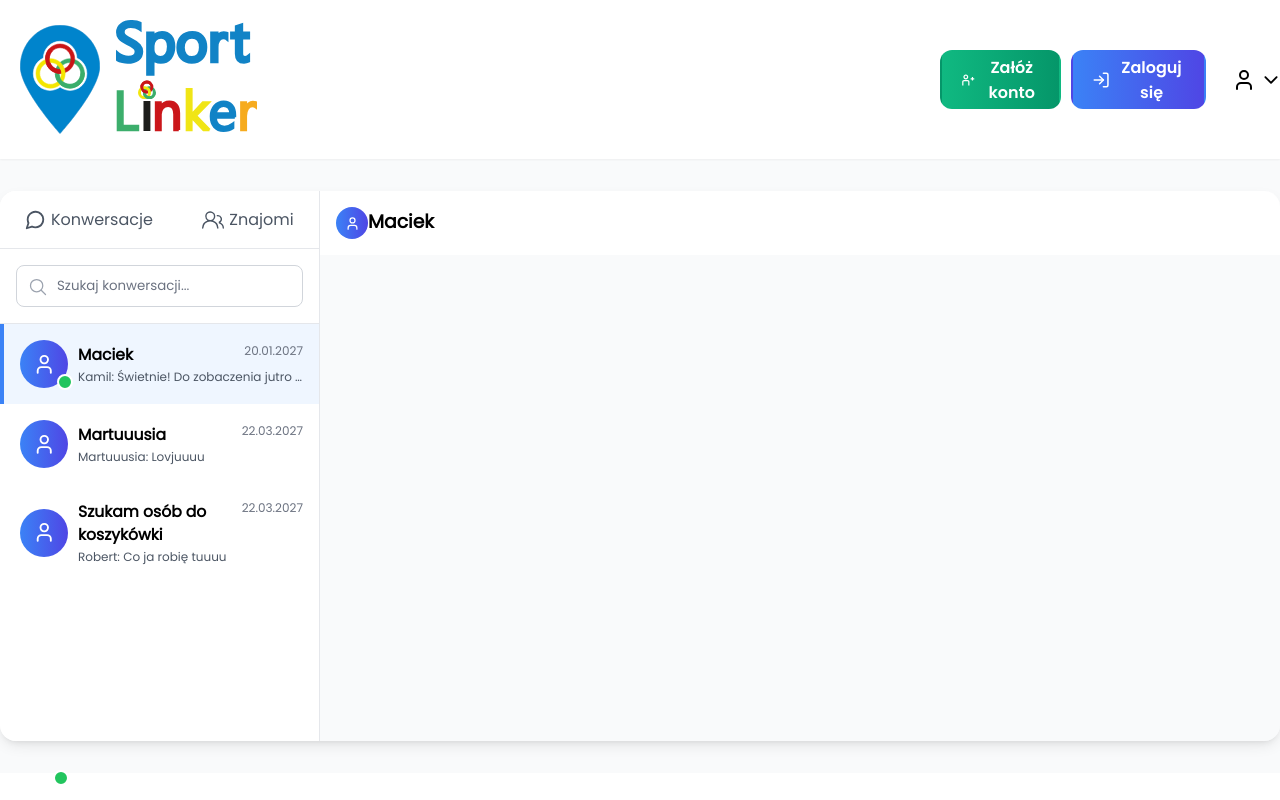
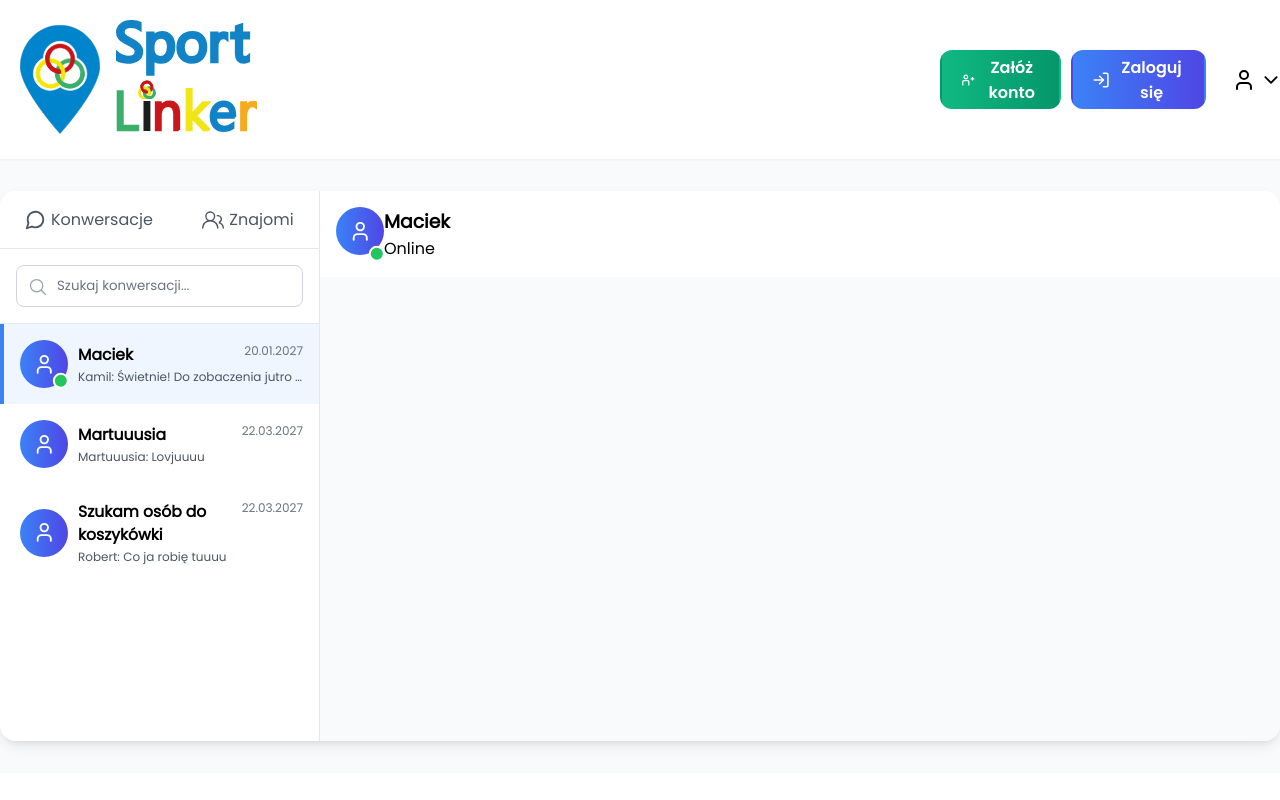
Before and after one commit to Michuxx/SportLinker, a React (Vite) app in the folder SportLinkerFrontend/: page /messages in a window 1280 px wide. Both pictures are taken after a click on the button 159 px from the left and 364 px from the top of the page. Built offline with nearby package versions, Linux system fonts and the light colour scheme.

Commit message:
Added last activity text into header text

```diff
--- a/SportLinkerFrontend/src/components/component-items/avatar/avatar.css
+++ b/SportLinkerFrontend/src/components/component-items/avatar/avatar.css
@@ -57,6 +57,12 @@
   width: 1rem;
   height: 1rem;
   border: 2px solid #fff;
-  left: 3.3rem;
-  bottom: 0.9rem;
+  bottom: 0;
+  right: 0;
+  transform: translate(5%, 5%);
 }
+
+.online-avatar-wrapper {
+  display: inline-block;
+  position: relative;
+}
--- a/SportLinkerFrontend/src/components/component-items/button/ChatFriendButton.jsx
+++ b/SportLinkerFrontend/src/components/component-items/button/ChatFriendButton.jsx
@@ -1,6 +1,5 @@
 import useDifferenceDates from "../../../hooks/useDifferenceDates";
-import Avatar from "../avatar/Avatar";
-import OnlineDot from "../avatar/OnlineDot";
+import OnlineAvatar from "../avatar/OnlineAvatar";
 import "./chatFriendButton.css";
 
 const ChatFriendButton = ({ onClick, name, date, isOnline }) => {
@@ -8,14 +7,14 @@ const ChatFriendButton = ({ onClick, name, date, isOnline }) => {
 
   const formattedDateText =
     formattedDate !== 0
-      ? `Ostatnio ${formattedDate} dni temu`
+      ? `Ostatnio aktywny ${formattedDate} dni temu`
       : `Ostatnio dzisiaj online`;
 
   return (
     <button className="chat-friend-btn" onClick={onClick}>
       <div className="chat-friend-wrapper">
         <div className="chat-friend-avatar">
-          <Avatar size={3} />
+          <OnlineAvatar size={3} isOnline={isOnline} />
         </div>
         <div className="chat-friend-info-wrapper">
           <div className="chat-friend-info">
@@ -24,7 +23,6 @@ const ChatFriendButton = ({ onClick, name, date, isOnline }) => {
           </div>
         </div>
       </div>
-      {isOnline && <OnlineDot />}
     </button>
   );
 };
--- a/SportLinkerFrontend/src/components/messagesSection/MessagesSection.jsx
+++ b/SportLinkerFrontend/src/components/messagesSection/MessagesSection.jsx
@@ -12,6 +12,7 @@ const MessagesSection = () => {
         type: "private",
         name: "Maciek",
         isOnline: true,
+        lastTimeOnline: "2024-03-22T18:00",
         lastMessage: {
           name: "Kamil",
           text: "Świetnie! Do zobaczenia jutro kolego",
@@ -23,6 +24,7 @@ const MessagesSection = () => {
         type: "private",
         name: "Martuuusia",
         isOnline: false,
+        lastTimeOnline: "2024-03-22T18:00",
         lastMessage: {
           name: "Martuuusia",
           text: "Lovjuuuu",
@@ -34,6 +36,7 @@ const MessagesSection = () => {
         type: "group",
         name: "Szukam osób do koszykówki",
         isOnline: false,
+        lastTimeOnline: "2024-03-22T18:00",
         lastMessage: {
           name: "Robert",
           text: "Co ja robię tuuuu",
--- a/SportLinkerFrontend/src/components/messagesSection/chatSidebar/conversationSidebar/ConversationSidebar.jsx
+++ b/SportLinkerFrontend/src/components/messagesSection/chatSidebar/conversationSidebar/ConversationSidebar.jsx
@@ -18,6 +18,7 @@ const ConversationSidebar = () => {
               id: conversation.id,
               name: conversation.name,
               isOnline: conversation.isOnline,
+              lastTimeOnline: conversation.lastTimeOnline,
             })
           }
           isOnline={conversation.isOnline}
--- a/SportLinkerFrontend/src/components/messagesSection/conversation/ConversationHeader.jsx
+++ b/SportLinkerFrontend/src/components/messagesSection/conversation/ConversationHeader.jsx
@@ -1,13 +1,21 @@
+import useDifferenceDates from "../../../hooks/useDifferenceDates";
 import OnlineAvatar from "../../component-items/avatar/OnlineAvatar";
 import "./conversation.css";
 
 const ConversationHeader = ({ chatUser }) => {
+  const formattedDate = useDifferenceDates(chatUser.lastTimeOnline);
+
+  const formattedDateText =
+    formattedDate !== 0
+      ? `Ostatnio aktywny ${formattedDate} dni temu`
+      : `Ostatnio dzisiaj online`;
+
   return (
     <div className="conversation-header-wrapper">
-      <OnlineAvatar size={2} isOnline={chatUser.isOnline} />
+      <OnlineAvatar size={3} isOnline={chatUser.isOnline} />
       <div className="user-info-wrapper">
         <h3>{chatUser.name}</h3>
-        {chatUser.lastActivityText}
+        <span>{chatUser.isOnline ? "Online" : formattedDateText}</span>
       </div>
     </div>
   );
```
